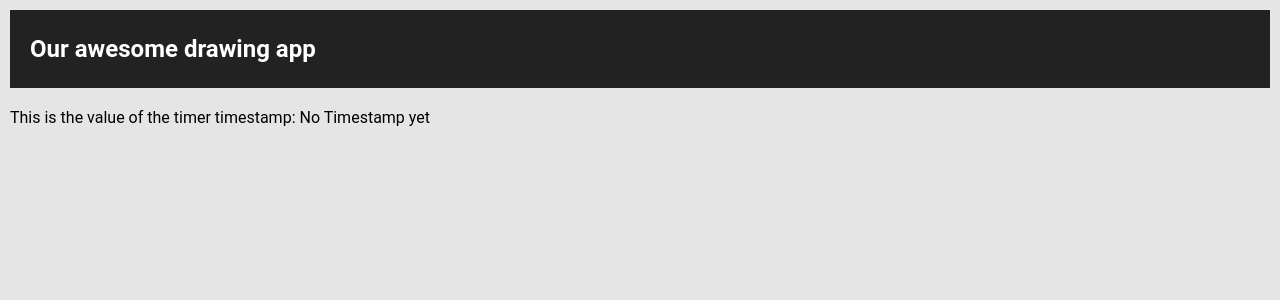
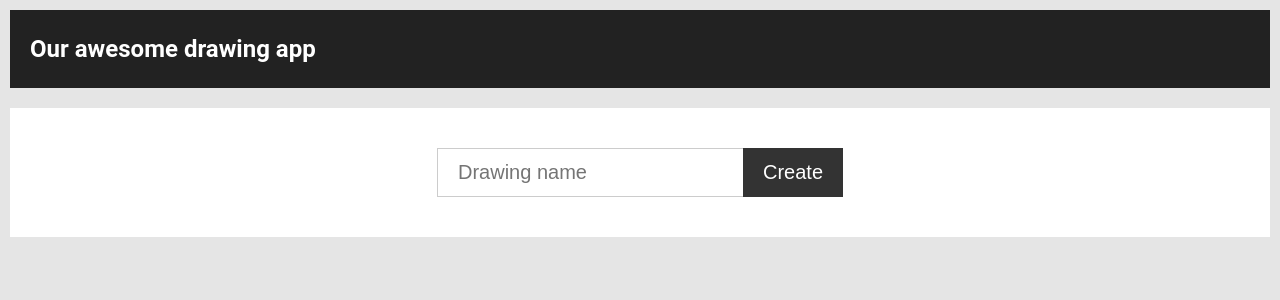
Before and after one commit to harshmanwani/live-sketch, a React (Create React App) app in the folder client/: page / in a window 1280 px wide. Shown: the top 300 px of the page. Built offline with nearby package versions, Linux system fonts and the light colour scheme; no server answers.

Commit message:
drawing form

```diff
--- a/client/src/App.js
+++ b/client/src/App.js
@@ -1,6 +1,7 @@
 import React, { Component } from 'react';
 import './App.css';
-import subscribeToTimer from './api';
+import DrawingForm from './DrawingForm';
+// import subscribeToTimer from './api';
 
 /*
 
@@ -12,19 +13,6 @@ So everytime server emits a timer event, the action function is triggered whose
 
 class App extends Component {
 
-  constructor(props){
-    super(props);
-    subscribeToTimer(this.setTimestamp);
-    this.state = {
-      timestamp: "No Timestamp yet"
-    }
-  }
-
-  setTimestamp = (timestamp) => {
-    this.setState({
-      timestamp
-    })
-  }
 
   render() {
     return (
@@ -32,7 +20,9 @@ class App extends Component {
         <div className="App-header">
           <h2>Our awesome drawing app</h2>
         </div>
-        This is the value of the timer timestamp: {this.state.timestamp}
+
+        <DrawingForm/>
+
       </div>
     );
   }
--- /dev/null
+++ b/client/src/DrawingForm.js
@@ -0,0 +1,40 @@
+import React, { Component } from 'react';
+import {
+    createDrawing,
+} from './api';
+
+class DrawingForm extends Component {
+    state = {
+        drawingName: '',
+    }
+
+    handleSubmit = (event) => {
+        event.preventDefault();
+        createDrawing(this.state.drawingName);
+        this.setState({
+            drawingName: '',
+        });
+    }
+
+    render() {
+        return (
+            <div className="Form">
+                <form onSubmit={this.handleSubmit}>
+                    <input
+                        type="text"
+                        value={this.state.drawingName}
+                        onChange={(evt) => this.setState({ drawingName: evt.target.value })}
+                        placeholder="Drawing name"
+                        className="Form-drawingInput"
+                        required
+                    />
+                    <button
+                        type="submit"
+                        className="Form-button"
+                    >Create</button>
+                </form>
+            </div>
+        );
+    }
+}
+export default DrawingForm;
--- a/client/src/api.js
+++ b/client/src/api.js
@@ -10,9 +10,18 @@ So we setup the handler for timer event first and then emit the subscribing even
 
 */
 
-function subscribeToTimer(cb) {
-    socket.on('timer', timestamp => cb(timestamp));
-    socket.emit('subscribeToTimer', 1000);
+function subscribeToDrawings(cb) {
+    socket.on('drawing', cb);
+    socket.emit('subscribeToDrawings');
 }
 
-export default subscribeToTimer;
+
+function createDrawing(name) {
+    socket.emit('createDrawing', { name });
+}
+
+
+export {
+    createDrawing,
+    subscribeToDrawings,
+}
```
